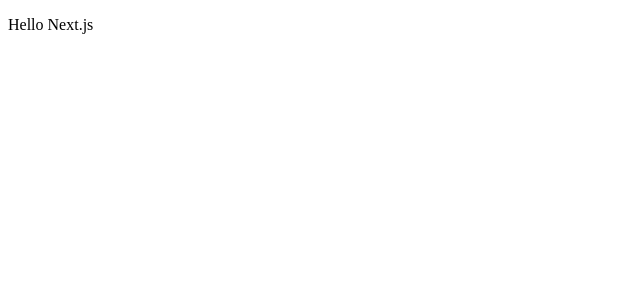
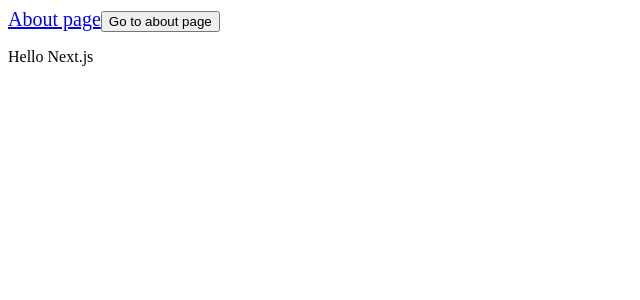
Before and after one commit to rodgracas/learn-nextjs, a Next.js app: page / in a window 1280 px wide. Shown: the top 300 px of the page, without its empty margins (0-640 px from the left). Built offline with nearby package versions, Linux system fonts and the light colour scheme.

Commit message:
navigate between pages
Here we've looked at the very basic usage of 'next/link'.

```diff
--- /dev/null
+++ b/pages/about.js
@@ -0,0 +1,5 @@
+export default () => (
+    <div>
+        <p>This is the about page</p>
+    </div>
+)
--- a/pages/index.js
+++ b/pages/index.js
@@ -1,5 +1,16 @@
+// Link API
+import Link from 'next/link'
+
 const Index = () => (
     <div>
+        <Link href="/about">
+            <a style={{ fontSize: 20 }}>About page</a>
+        </Link>
+
+        {/* Link with a button */}
+        <Link href="/about">
+            <button>Go to about page</button>
+        </Link>
         <p>Hello Next.js</p>
     </div>
 )
```
